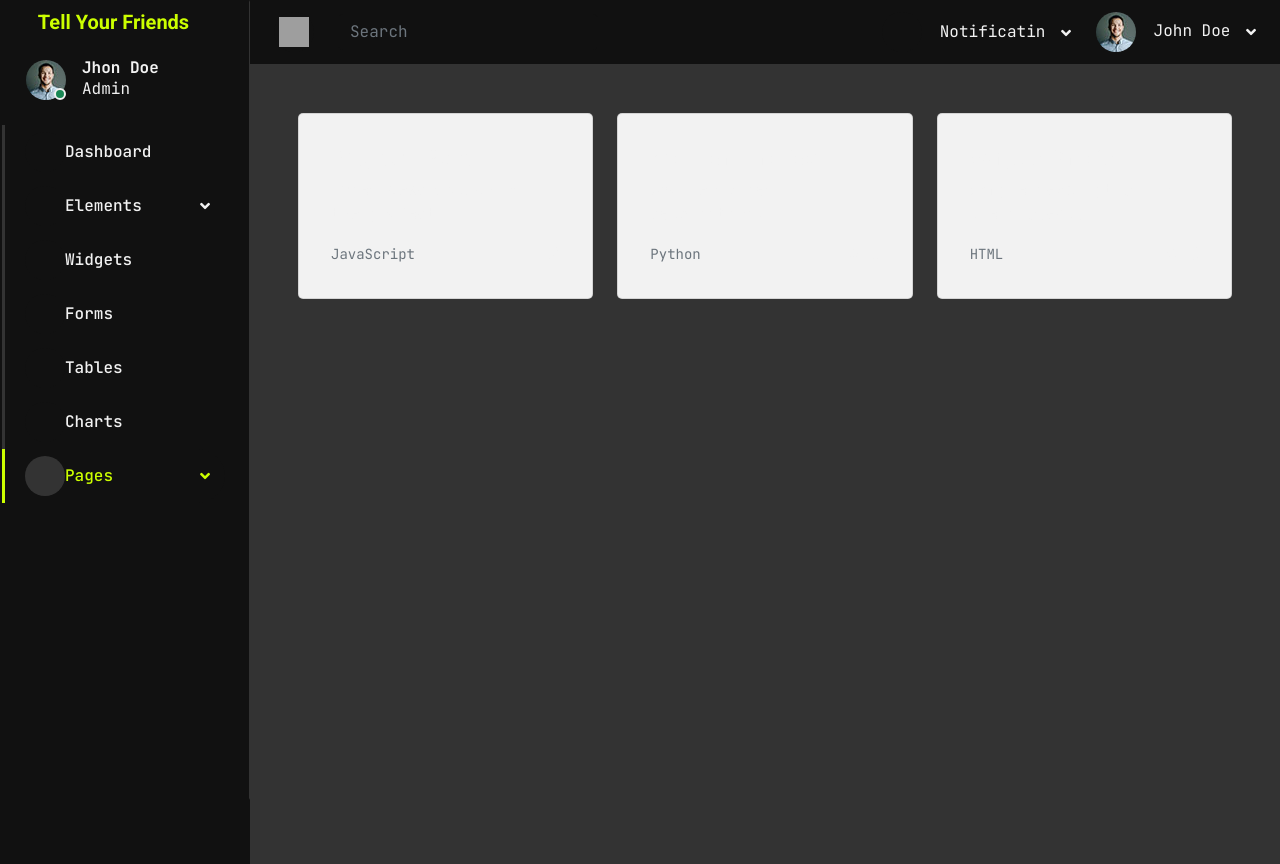
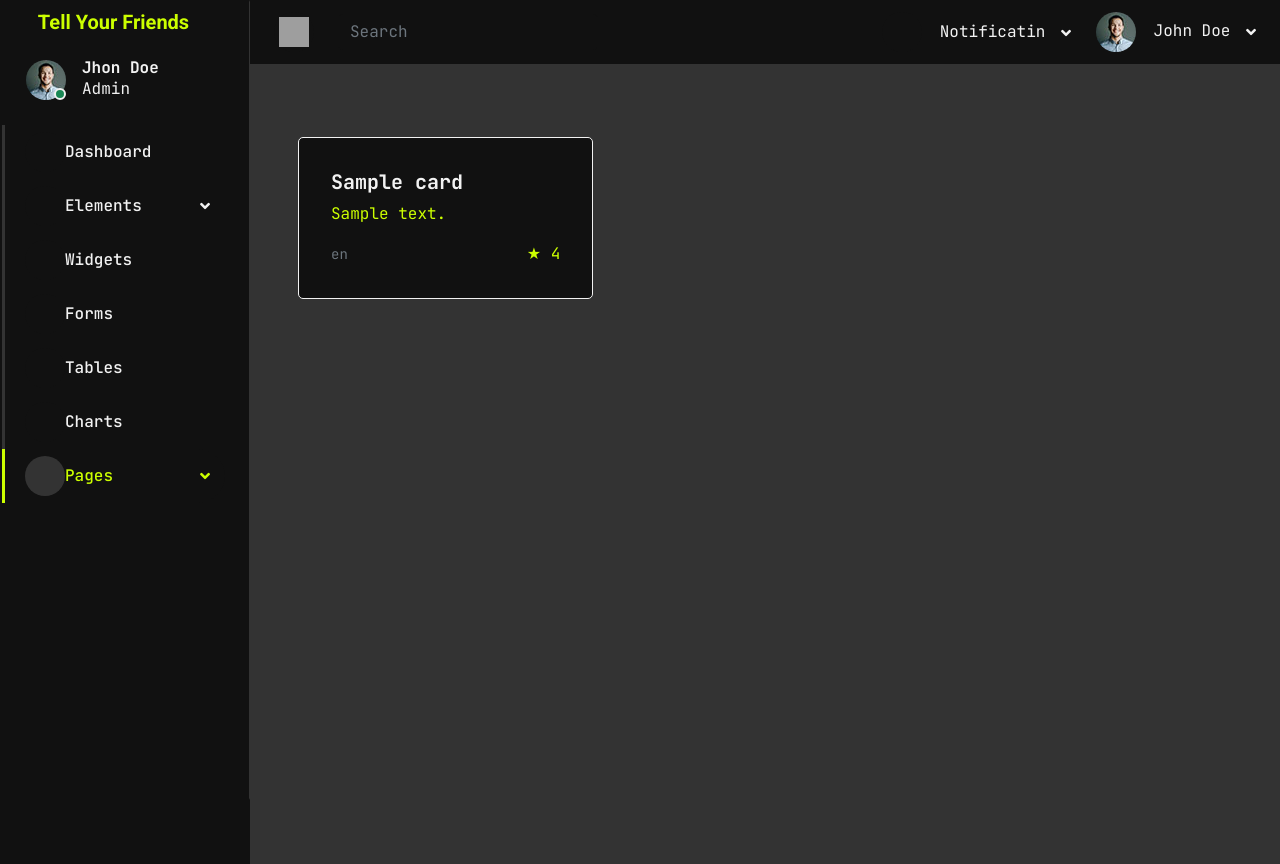
Before and after one commit to EmotionlessDev/tyf, a Django app: template templates/main/posts_list.html in a window 1280 px wide. Shown: the top 864 px of the page. Run offline with Django 3.2, Linux system fonts and the light colour scheme; the template is opened without the code that fills it: most values are stand-ins (such as "Sample title", 1, 10 or a date in 2020); some libraries are stand-ins or nearby versions; grey boxes are pictures that could not be loaded.

Commit message:
some layout improve

```diff
--- a/main/urls.py
+++ b/main/urls.py
@@ -5,8 +5,8 @@ from . import views
 urlpatterns = [
     path("", views.index, name="index"),
     path("posts/", views.posts_list, name="posts_list"),
-    path('<str:username>/', views.profile, name='profile'),
     path("register/", views.register, name="register"),
     path("login/", views.login, name="login"),
     path("logout/", views.logout, name="logout"),
+    path('<str:username>/', views.profile, name='profile'),
 ]
--- a/static/css/style.css
+++ b/static/css/style.css
@@ -416,3 +416,12 @@
   font-weight: 900;
   font-style: italic;
 }
+
+/* Scale animation for everything u want */
+.scale-on-hover {
+  transition: transform 0.8s ease-in-out;
+}
+
+.scale-on-hover:hover {
+  transform: scale(1.05);
+}
--- a/templates/main/posts_list.html
+++ b/templates/main/posts_list.html
@@ -7,54 +7,25 @@
 {% block content %}
     <div class="container bg-secondary min-vh-100 p-5">
         <div class="row">
+            {% for card in cards %}
                 <div class="col-md-4">
-                <div class="card p-3">
+                    <a href="#">
+                        <div class="card bg-dark border border-light p-3 mt-4 scale-on-hover">
                             <div class="card-body">
-                        <h5 class="card-title">Project Name</h5>
-                        <p class="card-text">Brief description of the project.</p>
+                                <h5 class="card-title">{{ card.title }}</h5>
+                                <p class="card-text text-truncate">{{ card.description }}</p>
                                 <div class="d-flex justify-content-between align-items-center">
                                     <div class="d-flex align-items-center">
-                                <span class="language-dot" style="background-color: #f1e05a;"></span>
-                                <small class="text-muted">JavaScript</small>
+                                        <span class="language-dot"></span>
+                                        <small class="text-muted">{{ card.language }}</small>
                                     </div>
-                            <div class="stars">★ 10</div>
+                                    <div class="stars">★ {{ card.stars }}</div>
                                 </div>
                             </div>
                         </div>
+                    </a>
                 </div>
-            <!-- Конец карточки -->
-            <!-- Добавь больше карточек по этому шаблону -->
-            <div class="col-md-4">
-                <div class="card p-3">
-                    <div class="card-body">
-                        <h5 class="card-title">Another Project</h5>
-                        <p class="card-text">Another brief description.</p>
-                        <div class="d-flex justify-content-between align-items-center">
-                            <div class="d-flex align-items-center">
-                                <span class="language-dot" style="background-color: #3572A5;"></span>
-                                <small class="text-muted">Python</small>
-                            </div>
-                            <div class="stars">★ 5</div>
-                        </div>
-                    </div>
-                </div>
-            </div>
-            <!-- Еще одна карточка -->
-            <div class="col-md-4">
-                <div class="card p-3">
-                    <div class="card-body">
-                        <h5 class="card-title">Sample Project</h5>
-                        <p class="card-text">Sample description for the project.</p>
-                        <div class="d-flex justify-content-between align-items-center">
-                            <div class="d-flex align-items-center">
-                                <span class="language-dot" style="background-color: #e34c26;"></span>
-                                <small class="text-muted">HTML</small>
-                            </div>
-                            <div class="stars">★ 8</div>
-                        </div>
-                    </div>
-                </div>
-            </div>
+            {% endfor %}
         </div>
     </div>
 {% endblock %}
```
Also changed, not shown: main/views.py (+48 -1 lines), templates/main/blank.html (line endings or trailing spaces). Lines whose indentation alone changed are shown as unchanged.
